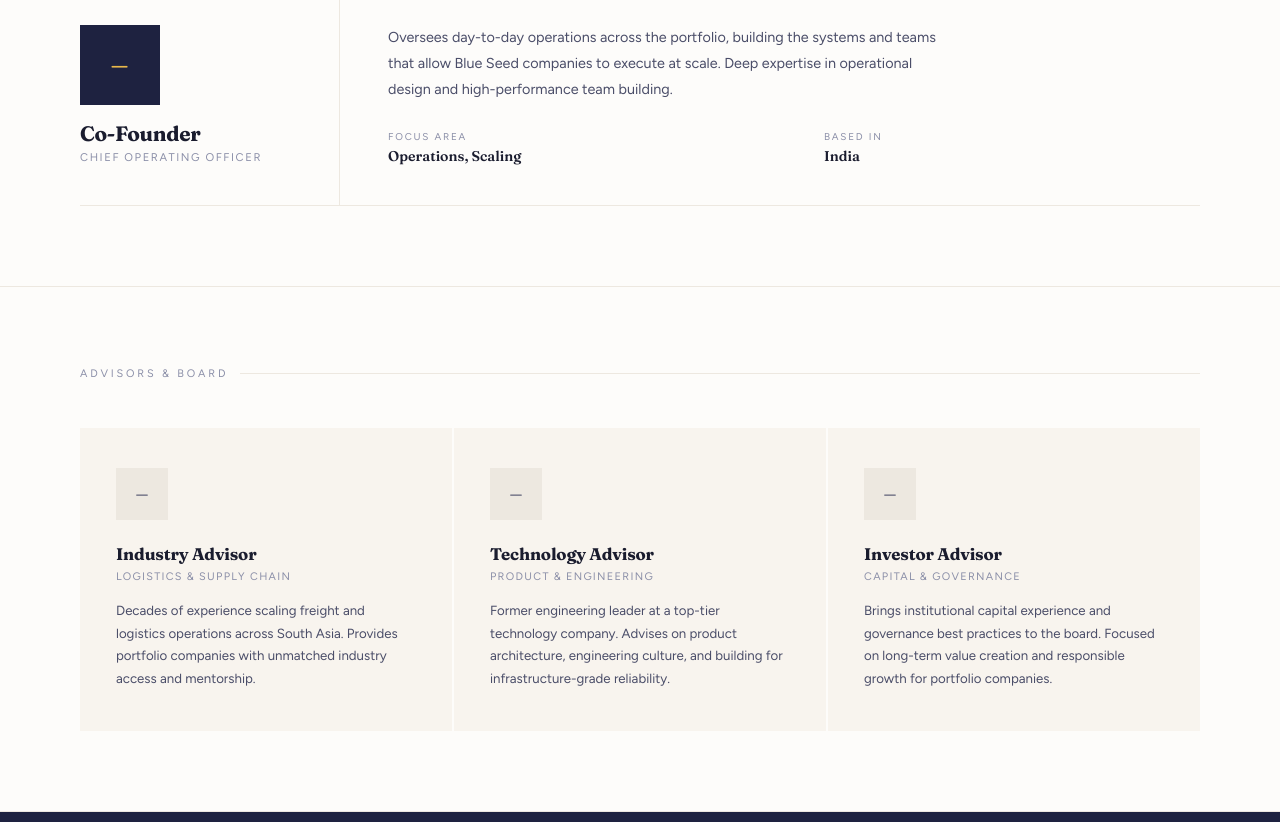
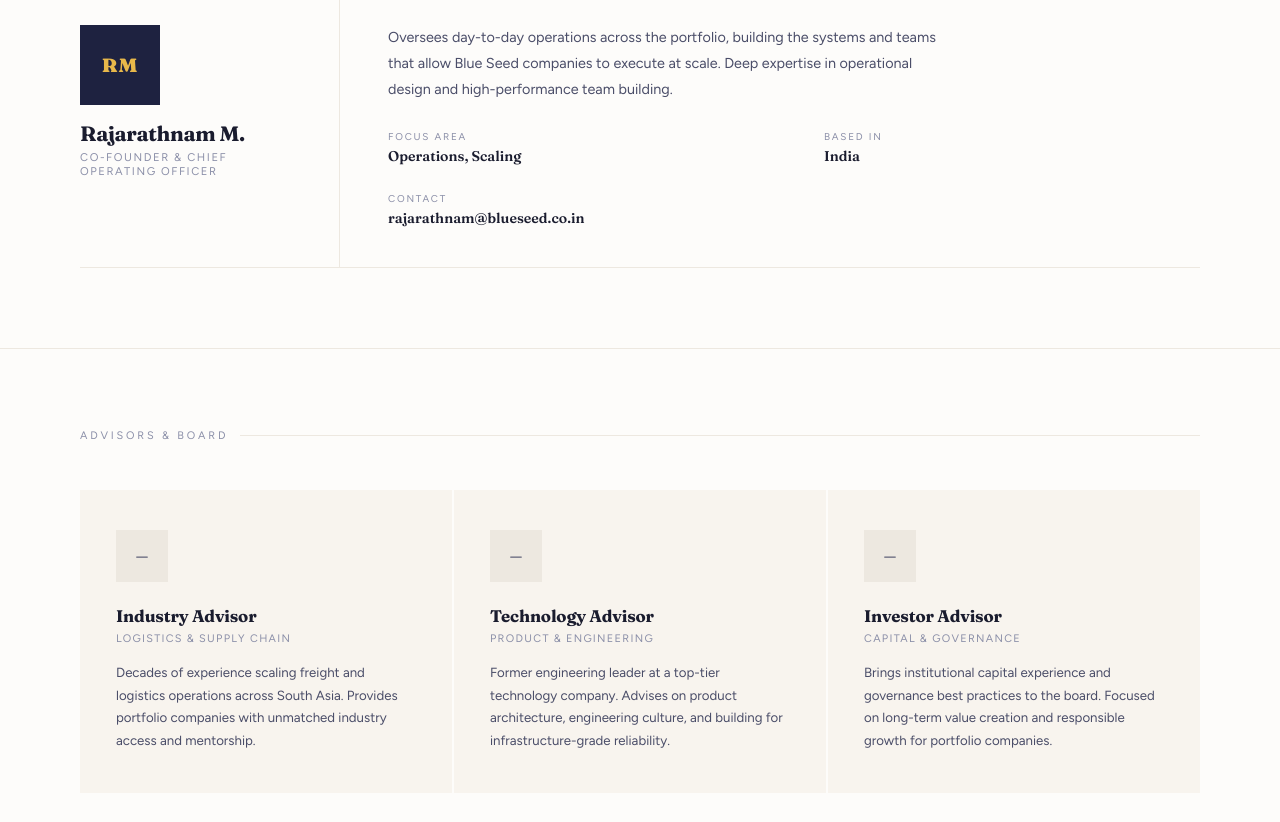
Before and after one commit to zeroempty-dev/blueseed-web, a React (Create React App) app: page /team in a window 1280 px wide. Shown: the part 920-1742 px from the top of the page. Built offline with nearby package versions, Linux system fonts and the light colour scheme.

Commit message:
Update co-founder details — Rajarathnam M.

```diff
--- a/src/pages/Team.jsx
+++ b/src/pages/Team.jsx
@@ -23,13 +23,14 @@ const LEADERS = [
     ],
   },
   {
-    initials: '—',
-    name: 'Co-Founder',
-    title: 'Chief Operating Officer',
+    initials: 'RM',
+    name: 'Rajarathnam M.',
+    title: 'Co-Founder & Chief Operating Officer',
     bio: 'Oversees day-to-day operations across the portfolio, building the systems and teams that allow Blue Seed companies to execute at scale. Deep expertise in operational design and high-performance team building.',
     stats: [
       { label: 'Focus Area', val: 'Operations, Scaling' },
       { label: 'Based in', val: 'India' },
+      { label: 'Contact', val: 'rajarathnam@blueseed.co.in' },
     ],
   },
 ];
```
